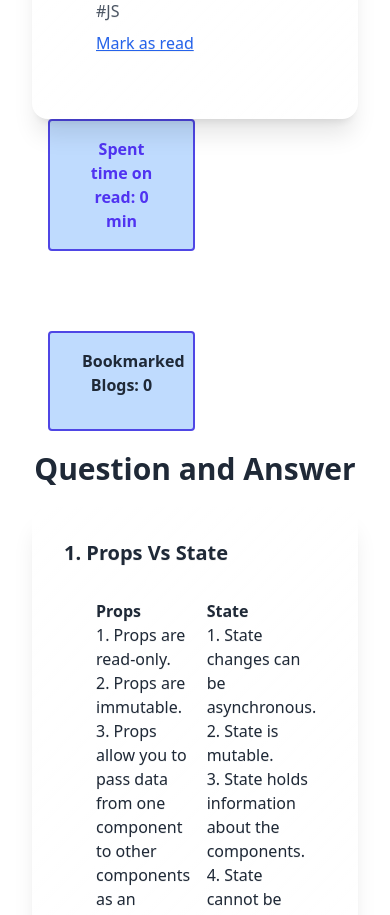
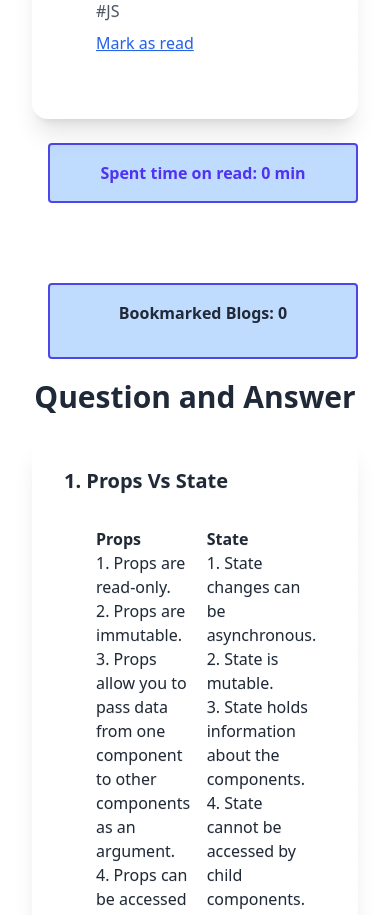
Before and after one commit to Samshuleeecuet/knowledge-cafe, a React (Vite) app: page / in a window 390 px wide. Shown: the part 2987-3902 px from the top of the page. Built offline with nearby package versions, Linux system fonts and the light colour scheme.

Commit message:
Fix responsive issue

```diff
--- a/src/components/Blog/Blog.jsx
+++ b/src/components/Blog/Blog.jsx
@@ -7,7 +7,7 @@ const Blog = () => {
             <div className="card w-full glass shadow-xl mb-5">
                 <h2 className="card-title">1. Props Vs State</h2>
                 <div className="card-body flex text-left flex-row">
-                    <div className="w-11/12">
+                    <div className="w-12/12 lg:w-10/12">
                         <p><b>Props</b></p>
                         <p>1. Props are read-only.</p>
                         <p>2. Props are immutable.</p>
--- a/src/components/ShowData/ShowData.jsx
+++ b/src/components/ShowData/ShowData.jsx
@@ -7,7 +7,7 @@ const ShowData = (props) => {
     //console.log(bookmark);
     return (
         <>
-        <div className="w-6/12 pl-4 sm:mt-6">
+        <div className="w-full lg:w-6/12 pl-4 mt-6 lg:mt-0">
                 <p className="text-[#5033f1] bg-blue-200 border-2 rounded border-indigo-600 font-bold px-8 py-4">Spent time on read: {readtime} min</p>
                 <div className="mt-20 px-8 py-4 bg-blue-200 border-2 rounded border-indigo-600">
                     <span className="font-bold">Bookmarked Blogs: {bookmark.length}</span>
--- a/src/components/SingleData/SingleData.jsx
+++ b/src/components/SingleData/SingleData.jsx
@@ -15,7 +15,7 @@ const SingleData = (props) => {
                     <div className="flex justify-between">
                         <div className="flex w-full ">
                             <div className="avatar">
-                                <div className="w-12 sm:h-12  rounded-full">
+                                <div className="w-12 h-12 rounded-full">
                                     <img src={author_image}/>
                                 </div>
                             </div>
```
